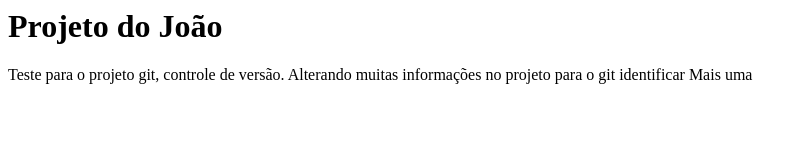
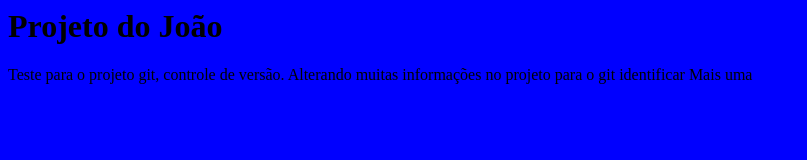
Before and after one commit to ViniciusSperati/cursoGit, a plain HTML site: page index.html in a window 1280 px wide. Shown: the whole page, without its empty margins (0-807 px from the left). Drawn offline with Linux system fonts and the light colour scheme.

Commit message:
inicio desing

```diff
--- a/index.html
+++ b/index.html
@@ -1,5 +1,6 @@
 <html>
     <head>
+        <link rel="stylesheet" href="stilo.css" />
     </head>
 
     <body>
--- /dev/null
+++ b/stilo.css
@@ -0,0 +1,3 @@
+body{
+    background-color: blue
+}
```
